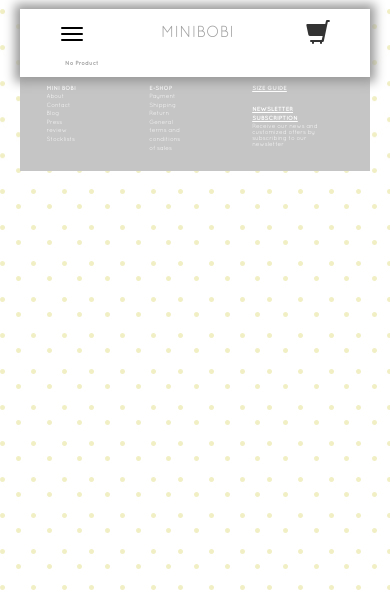
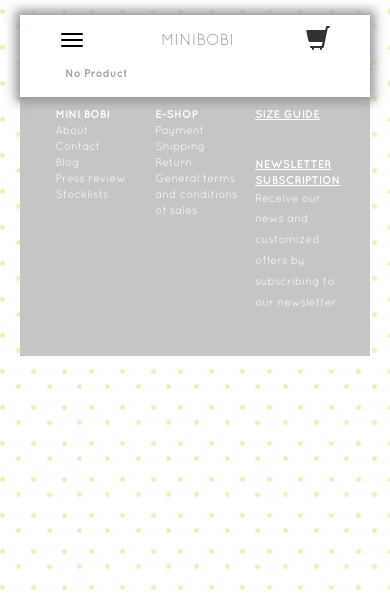
Before and after one commit to jazdelu/minibobi, a Django app: page / in a window 390 px wide. Shown: the top 596 px of the page. Run offline with Django 3.2, Linux system fonts and the light colour scheme; data comes from the database, SQL or seed files in the repository; data that the repository does not hold is empty; parts of the project's set-up code (start-up, migrations or seed data) failed here and were passed over; some libraries are stand-ins or nearby versions.

Commit message:
responsive fix

```diff
--- a/static/minibobi/css/style.css
+++ b/static/minibobi/css/style.css
@@ -30,12 +30,12 @@ body,html{
 }
 
 p, span, a,li,div{
-	font-size: 0.875em;
+	font-size: 0.875rem;
 	color:#9e9e9e;
 	font-family: 'Quicksand',Arial, sans-serif;
 }
 p,span{
-	line-height: 1.625em;
+	line-height: 1.625rem;
 }
 h1,h2,h3,h4,h5,h6{
 	font-family: 'Helvetica Nenu',Arial, sans-serif;
@@ -671,8 +671,3 @@ td tr{
     	width: 100%;
     }
 }
-@media all and (max-width: 568px) { /* screen size until 500px */
-    body,html {
-        font-size: 60%; /* 0.8x default size */
-        }
-}
```
